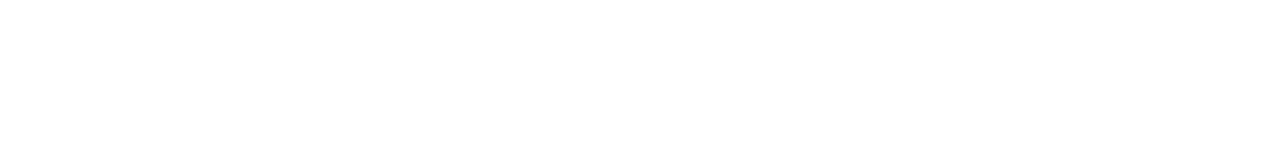
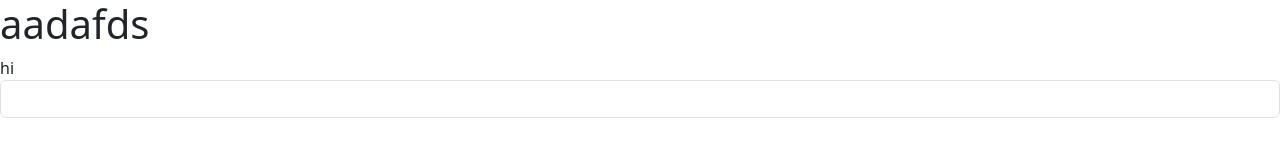
Before and after one commit to asadullahAptech/asadullahworkingproject, a plain HTML site: page index.html in a window 1280 px wide. Drawn offline with nearby package versions, Linux system fonts and the light colour scheme.

Commit message:
newCHnage

```diff
--- a/index.html
+++ b/index.html
@@ -11,7 +11,19 @@
 
 
 
-
+<h1>aadafds</h1>
+hi <div class="mb-3">
+    <label class="visually-hidden" for="inputName"
+        >Hidden input label</label
+    >
+    <input
+        type="text"
+        class="form-control"
+        name="inputName"
+        id="inputName"
+        placeholder=""
+    />
+</div>
 
 
 
```
